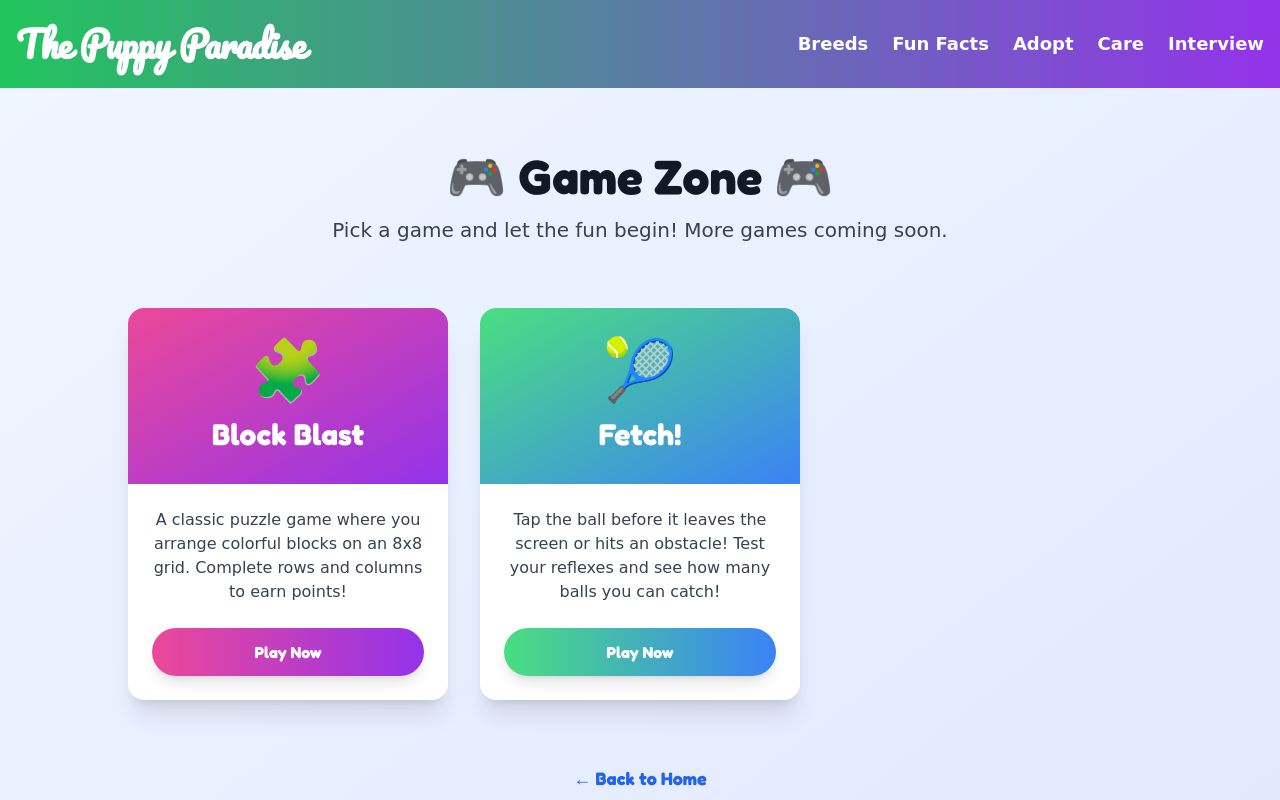
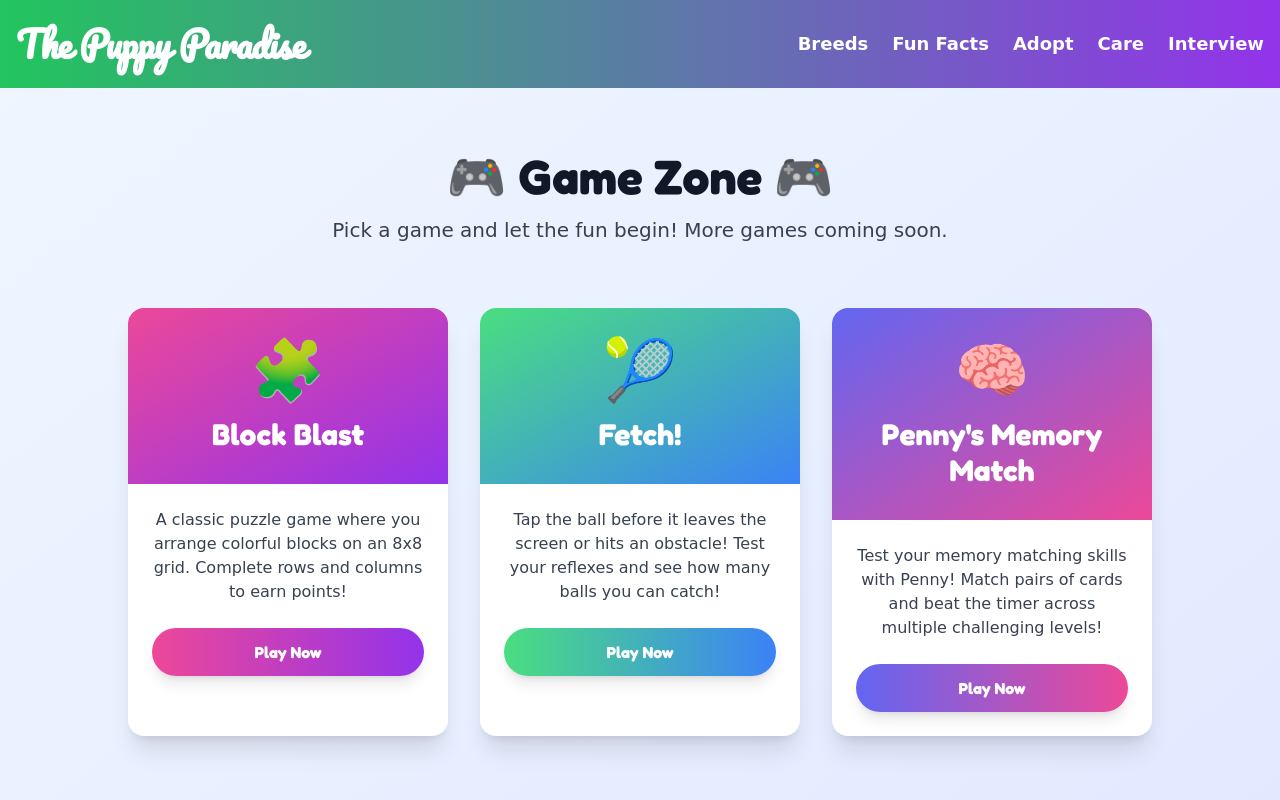
Before and after one commit to Asd112519/Puppy-Paradise, a React (Vite) app: page /games in a window 1280 px wide. Shown: the top 800 px of the page. Built offline with nearby package versions, Linux system fonts and the light colour scheme.

Commit message:
completionId: cgen-30c2846bfb1743cf8b3c9e558f891b44
cgen-30c2846bfb1743cf8b3c9e558f891b44

```diff
--- a/client/pages/Games.tsx
+++ b/client/pages/Games.tsx
@@ -20,6 +20,15 @@ export default function GameSelection() {
       emoji: "🎾",
       color: "from-green-400 to-blue-500",
       hoverColor: "hover:from-blue-500 hover:to-green-400",
+    },
+    {
+      id: "memory-match",
+      name: "Penny's Memory Match",
+      description:
+        "Test your memory matching skills with Penny! Match pairs of cards and beat the timer across multiple challenging levels!",
+      emoji: "🧠",
+      color: "from-indigo-500 to-pink-500",
+      hoverColor: "hover:from-pink-500 hover:to-indigo-500",
     },
   ];
 
```
